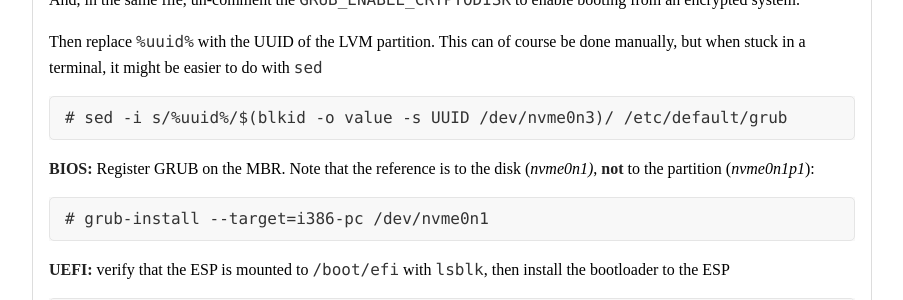
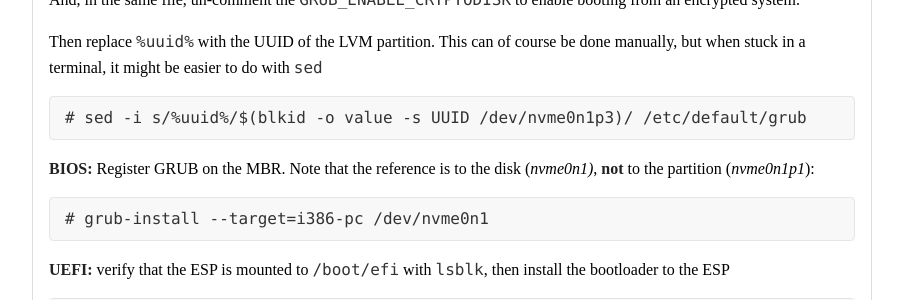
Before and after one commit to stigok/blog.stigok.com, a Jekyll site: the page built from collections/_posts/2018-05-03-lvm-in-luks-with-encrypted-boot-partition-and-suspend-to-disk.md, in a window 1280 px wide and 900 px high, scrolled down 9883 px. Shown: the part 152-452 px from the top of the window, without its empty margins (188-1091 px from the left). Built offline with Jekyll 4.4.1, drawn with Linux system fonts in a browser that asks for light colours.

Commit message:
Fix typo in blkid disk reference

```diff
--- a/collections/_posts/2018-05-03-lvm-in-luks-with-encrypted-boot-partition-and-suspend-to-disk.md
+++ b/collections/_posts/2018-05-03-lvm-in-luks-with-encrypted-boot-partition-and-suspend-to-disk.md
@@ -444,7 +444,7 @@ Then replace `%uuid%` with the UUID of the LVM partition.
 This can of course be done manually, but when stuck in a terminal, it might be
 easier to do with `sed`
 
-    # sed -i s/%uuid%/$(blkid -o value -s UUID /dev/nvme0n3)/ /etc/default/grub
+    # sed -i s/%uuid%/$(blkid -o value -s UUID /dev/nvme0n1p3)/ /etc/default/grub
 
 **BIOS:** Register GRUB on the MBR. Note that the reference is to the disk
 (*nvme0n1)*, **not** to the partition (*nvme0n1p1*):
```
